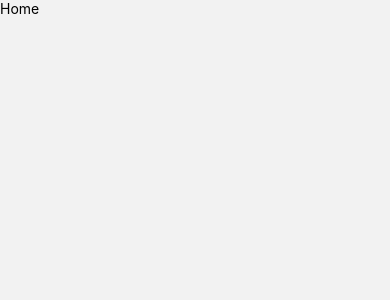
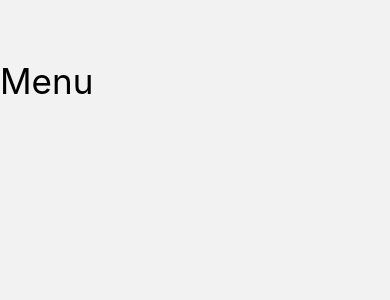
Before and after one commit to yusufburakkaradag42/foodapp, a React Native app: screen /Home in a window 390 px wide. Shown: the top 300 px of the page. Built offline with nearby package versions, Linux system fonts and the light colour scheme.

Commit message:
Home screen start

```diff
--- /dev/null
+++ b/components/Header.js
@@ -0,0 +1,17 @@
+import { StyleSheet, Text, View } from 'react-native'
+import React from 'react'
+
+export default function Header() {
+  return (
+    <View>
+      <Text style={styles.headerText}>Menu</Text>
+    </View>
+  )
+}
+
+const styles = StyleSheet.create({
+    headerText: {
+        fontSize : 35 ,
+
+    }
+})
--- a/screens/Home.js
+++ b/screens/Home.js
@@ -1,12 +1,26 @@
-import { StyleSheet, Text, View } from 'react-native'
+import { StyleSheet, Text, View, SafeAreaView } from 'react-native'
 import React from 'react'
+import Header from '../components/Header'
 
 export default function Home() {
-  return (
-    <View>
-      <Text>Home</Text>
-    </View>
-  )
+    return (
+        <View style={styles.viewContainer}>
+            <SafeAreaView style={styles.safeContainer }>
+                <Header />
+            </SafeAreaView>
+
+        </View>
+    )
 }
 
-const styles = StyleSheet.create({})
+const styles = StyleSheet.create({
+    viewContainer: {
+        flex : 1,
+
+    },
+    safeContainer:{
+        paddingHorizontal: 25 ,
+        paddingTop: 60,
+    }
+
+})
```
